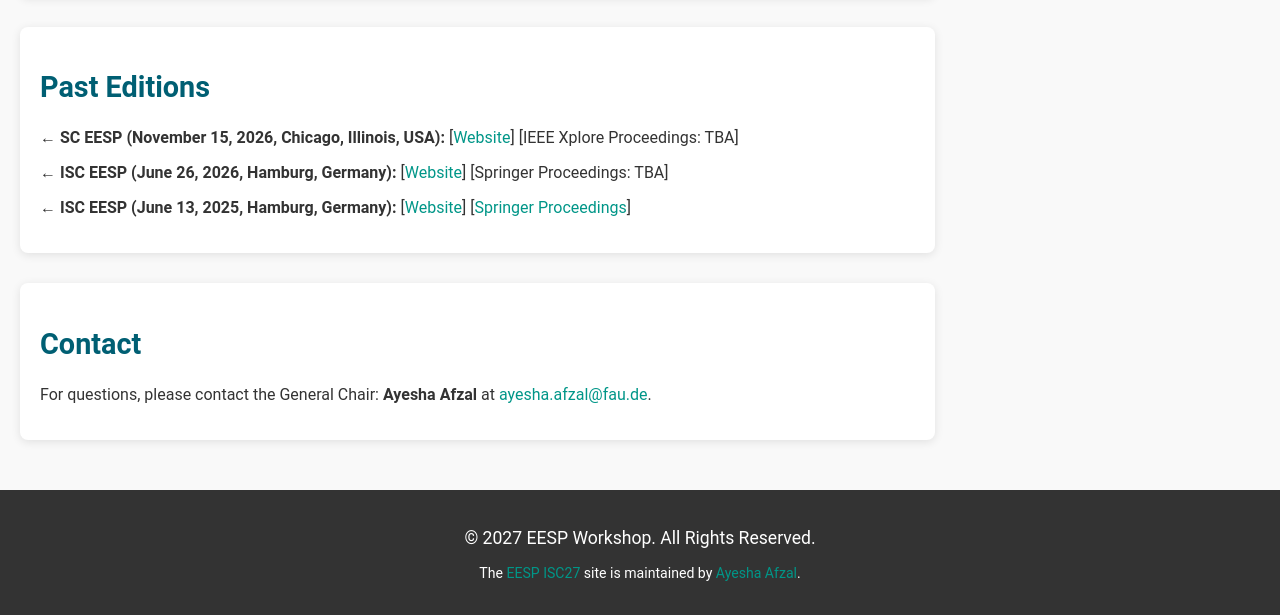
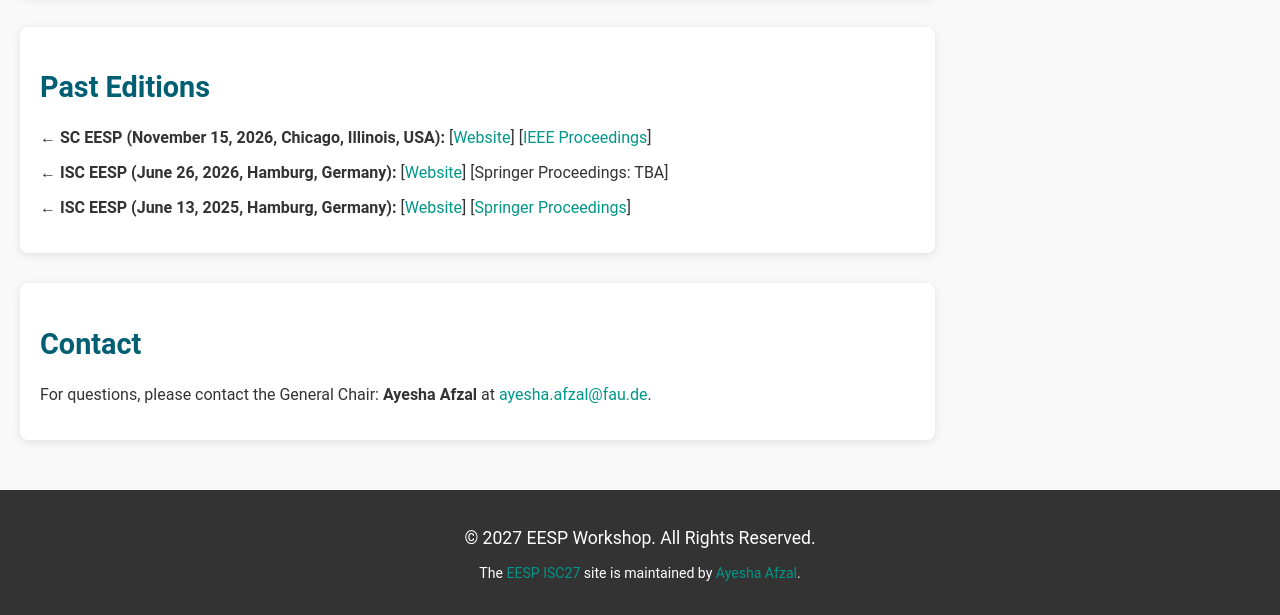
Before and after one commit to AyeshaAfzal91/eesp, a plain HTML site: page index.html in a window 1280 px wide. Shown: the part 3777-4392 px from the top of the page. Drawn offline with Linux system fonts and the light colour scheme.

Commit message:
Add files via upload

```diff
--- a/index.html
+++ b/index.html
@@ -214,7 +214,7 @@ While current tenders often emphasize raw hardware metrics, the workshop highlig
 
 				<section id="pastedition">
 					<h2>Past Editions</h2>
-      			<p><strong>← SC EESP (November 15, 2026, Chicago, Illinois, USA):</strong> [<a href="https://ayeshaafzal91.github.io/eesp/SC26">Website</a>] [IEEE Xplore Proceedings: TBA]</p>
+      			<p><strong>← SC EESP (November 15, 2026, Chicago, Illinois, USA):</strong> [<a href="https://ayeshaafzal91.github.io/eesp/SC26">Website</a>] [<a href="https://www.computer.org/csdl/proceedings-article/sc-w/2026/122100z101/2lkuDcfYjPa" target="_blank">IEEE Proceedings</a>]</p>
       			<p><strong>← ISC EESP (June 26, 2026, Hamburg, Germany):</strong> [<a href="ISC26.html">Website</a>] [Springer Proceedings: TBA]</p>
 				    <p><strong>← ISC EESP (June 13, 2025, Hamburg, Germany):</strong> [<a href="2025.html">Website</a>] [<a href="https://link.springer.com/book/10.1007/978-3-032-07612-0">Springer Proceedings</a>]</p>
 				</section>
```
